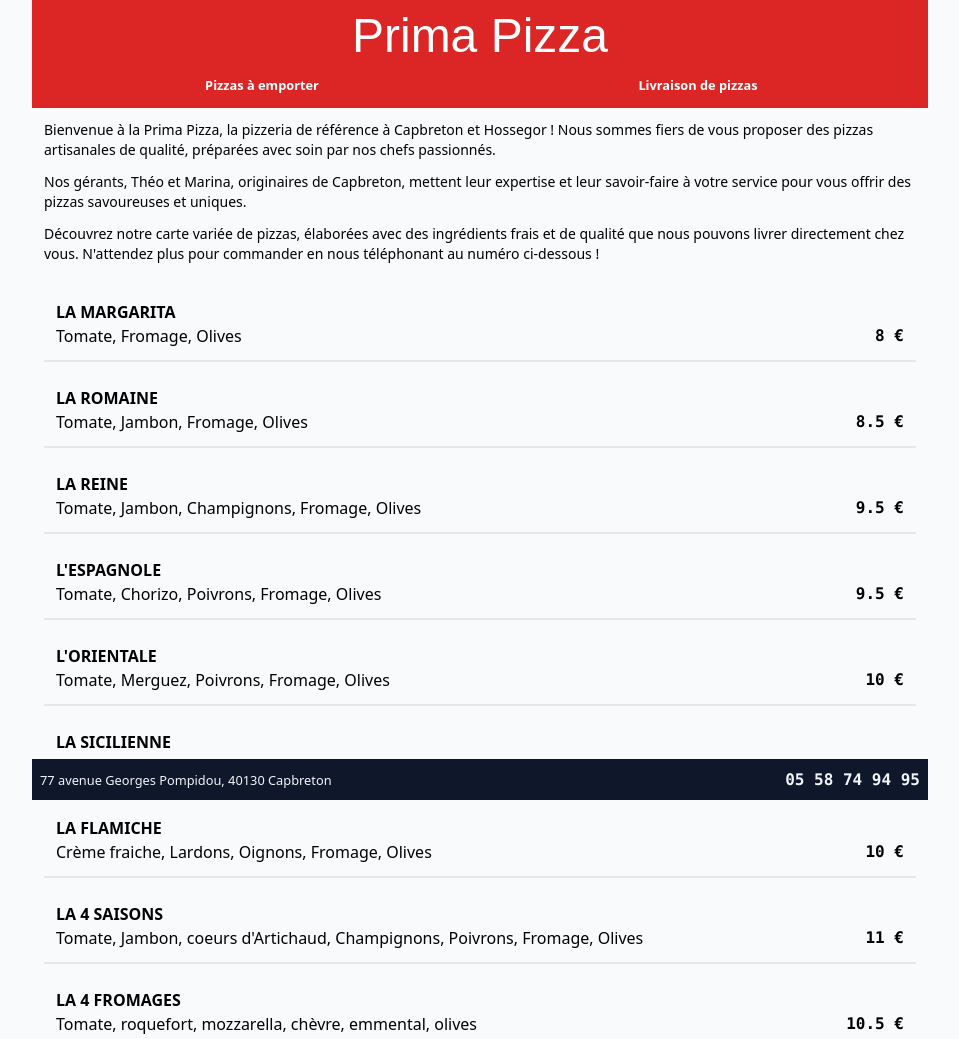
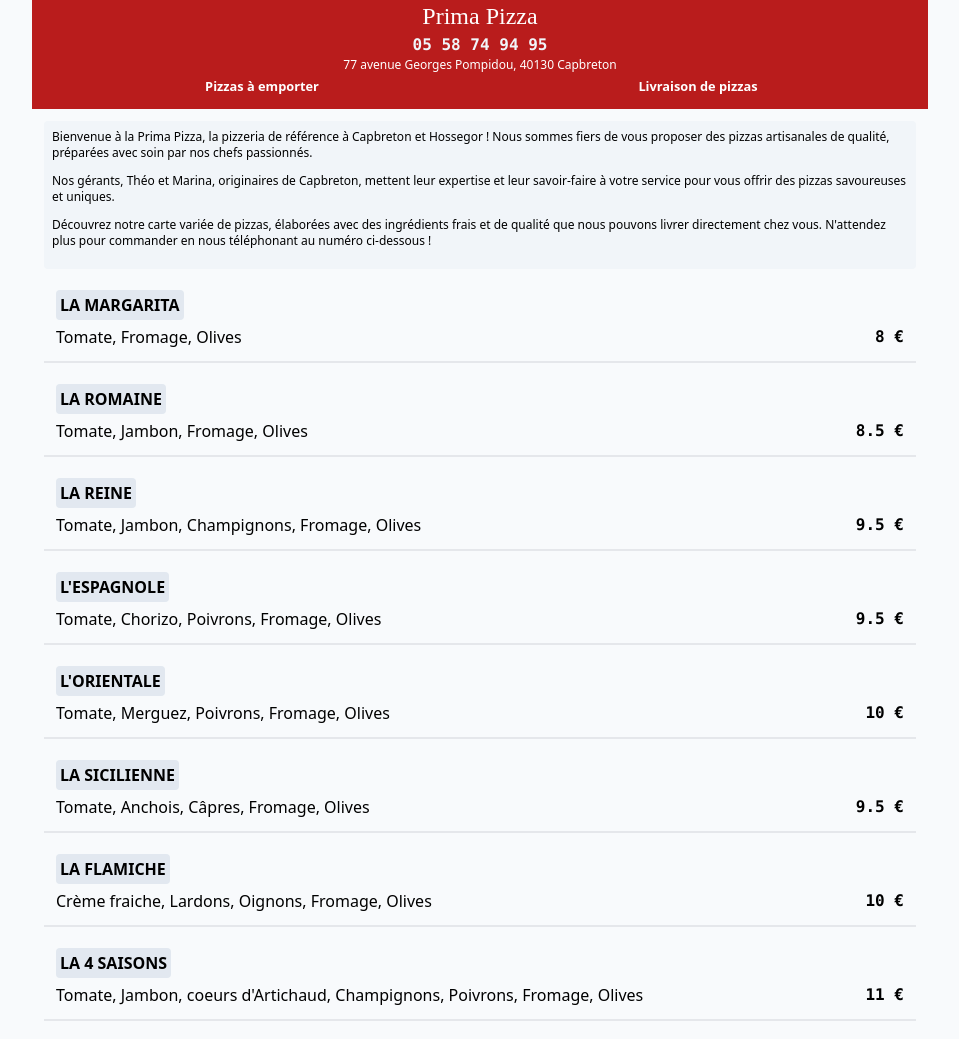
Before and after one commit to zepolclem/prima-pizza-capbreton, an Astro site: page / in a window 1280 px wide. Shown: the top 1039 px of the page, without its empty margins (160-1119 px from the left). Built offline with nearby package versions, Linux system fonts and the light colour scheme; Astro itself is replaced by a stand-in of ours.

Commit message:
design+++

```diff
--- a/package.json
+++ b/package.json
@@ -12,6 +12,8 @@
   "dependencies": {
     "@astrojs/react": "^3.0.3",
     "@astrojs/tailwind": "^5.0.1",
+    "@fontsource/rochester": "^5.0.15",
+    "@fontsource/twinkle-star": "^5.0.15",
     "@types/react": "^18.0.21",
     "@types/react-dom": "^18.0.6",
     "astro": "^3.2.3",
--- a/src/components/Footer.astro
+++ b/src/components/Footer.astro
@@ -1,5 +1,5 @@
-<div class="container mx-auto sticky bottom-0 bg-slate-900">
-  <div class="flex flex-row p-2 justify-between">
+<div class="sticky bottom-0 bg-slate-900">
+  <div class="container mx-auto flex flex-row p-2 justify-between">
     <div class="flex-1">
       <small class="text-slate-100"
         >77 avenue Georges Pompidou, 40130 Capbreton</small
--- a/src/components/GlobalStyles.astro
+++ /dev/null
@@ -1,10 +0,0 @@
-<style is:global>
-  /* Register your custom font family and tell the browser where to find it. */
-  @font-face {
-    font-family: "AlwaysInMyHeart";
-    src: url("./fonts/alwaysInMyHeart.ttf") format("ttf");
-    font-weight: normal;
-    font-style: normal;
-    font-display: swap;
-  }
-</style>
--- a/src/components/Header.astro
+++ b/src/components/Header.astro
@@ -1,21 +1,28 @@
-<header
-  id="primaPizza"
-  class="sticky top-0 bg-red-600 text-white flex flex-col text-center"
->
-  <h1>Prima Pizza</h1>
-  <div class="flex flex-row mx-3 pb-3 justify-evenly font-bold">
-    <div class="flex-1">
-      <h2><small>Pizzas à emporter</small></h2>
+<header class="sticky top-0 bg-red-700 text-white flex flex-col text-center">
+  <div class="container mx-auto">
+    <div>
+      <h1 class="rochester text-2xl up">Prima Pizza</h1>
     </div>
-    <div class="flex-1">
-      <h2><small>Livraison de pizzas</small></h2>
+    <div>
+      <a class="text-slate-100 font-mono font-semibold" href="tel:+33558749495">
+        05 58 74 94 95
+      </a>
+    </div>
+    <div class="text-xs">77 avenue Georges Pompidou, 40130 Capbreton</div>
+
+    <div class="flex flex-row mx-3 pb-3 justify-evenly font-bold">
+      <div class="flex-1">
+        <h2><small>Pizzas à emporter</small></h2>
+      </div>
+      <div class="flex-1">
+        <h2><small>Livraison de pizzas</small></h2>
+      </div>
     </div>
   </div>
 </header>
 
 <style>
-  #primaPizza h1 {
-    font-size: 3em;
-    font-family: "AlwaysInMyHeart", sans-serif;
+  .rochester {
+    font-family: "rochester", cursive;
   }
 </style>
--- a/src/components/Menu.tsx
+++ b/src/components/Menu.tsx
@@ -123,8 +123,10 @@ export default () => {
         {pizzas.map((pizza) => (
           <li className="flex flex-row mt-3 items-end border-b-2">
             <div className="flex-1 p-3">
-              <strong className="font-bold uppercase">{pizza.name}</strong>
-              <p className="font-light">{pizza.recipe}</p>
+              <strong className="font-bold uppercase bg-slate-200 p-1 rounded">
+                {pizza.name}
+              </strong>
+              <p className="font-light pt-2">{pizza.recipe}</p>
             </div>
             <div className="p-3">
               <strong className="font-mono">{pizza.price} €</strong>
--- a/src/layouts/Layout.astro
+++ b/src/layouts/Layout.astro
@@ -1,6 +1,7 @@
 ---
 import Footer from "../components/Footer.astro";
 import Header from "../components/Header.astro";
+
 interface Props {
   title: string;
 }
@@ -31,6 +32,6 @@ const { title } = Astro.props;
     >
       <slot />
     </div>
-    <Footer />
+    <!-- <Footer /  > -->
   </body>
 </html>
--- a/src/pages/index.astro
+++ b/src/pages/index.astro
@@ -7,7 +7,7 @@ import Layout from "../layouts/Layout.astro";
   title="Prima Pizza Capbreton - Livraison de pizzas et pizzas à emporter."
 >
   <main>
-    <div class="text-sm">
+    <div class="text-xs bg-slate-100 p-2 rounded">
       <p class="pb-3">
         Bienvenue à la Prima Pizza, la pizzeria de référence à Capbreton et
         Hossegor ! Nous sommes fiers de vous proposer des pizzas artisanales de
```
Also changed, not shown: pnpm-lock.yaml.
